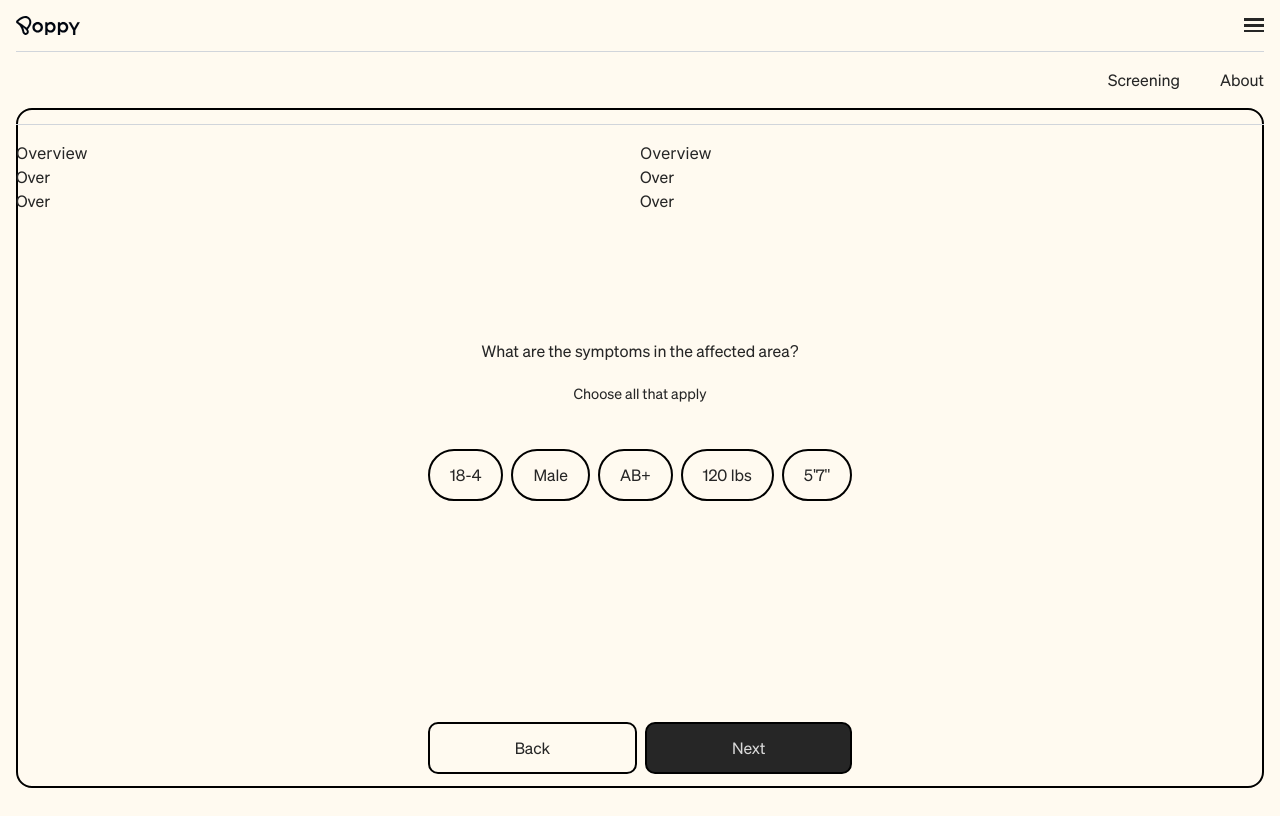
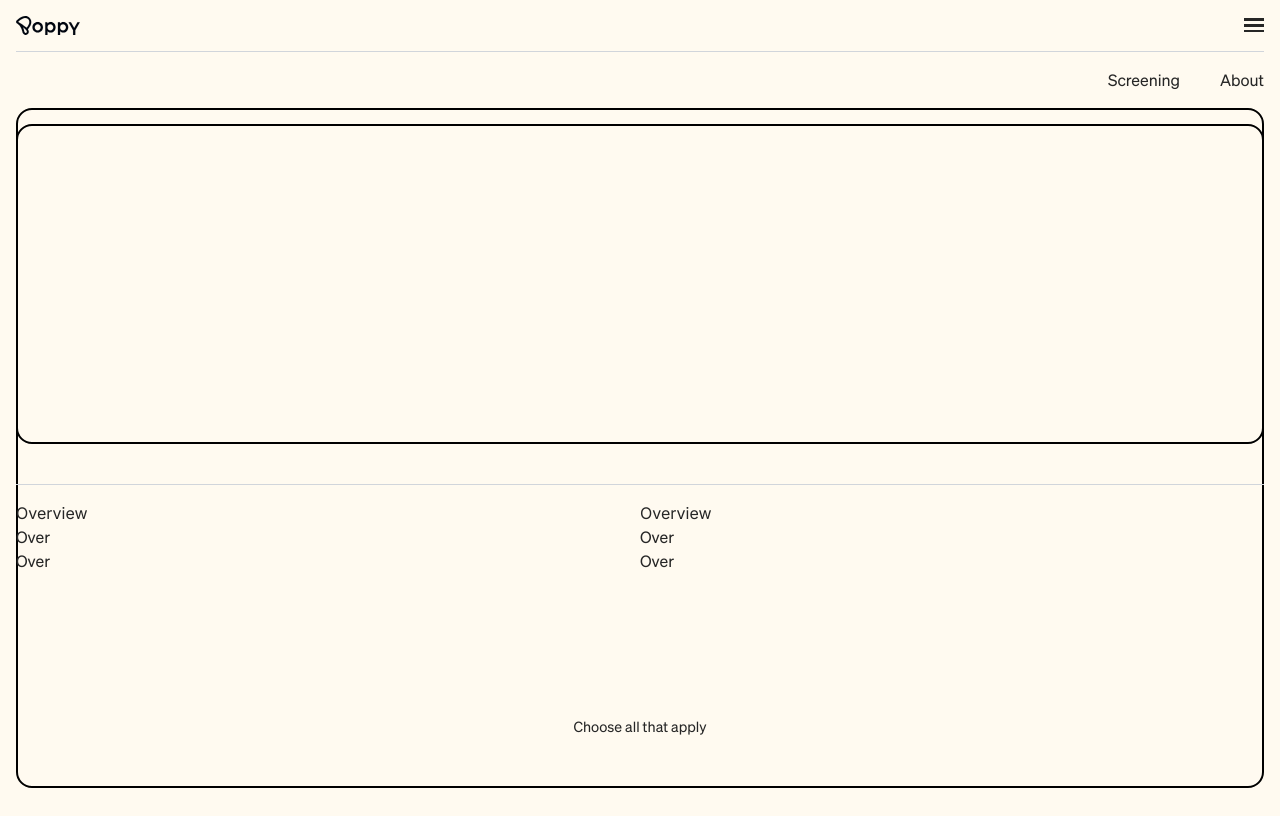
Before and after one commit to PeekaBoo-Labs/Poppy-Web, a Next.js app: page / in a window 1280 px wide. Built offline with nearby package versions, Linux system fonts and the light colour scheme.

Commit message:
Cleaned up

```diff
--- a/src/app/page.tsx
+++ b/src/app/page.tsx
@@ -1,15 +1,34 @@
-import QuestionOption from '@/components/QuestionOption'
-import Caption from '@/components/Caption'
-import { LongButton } from '@/components/Buttons'
-import NavBar from '@/components/NavBar'
+import React from 'react';
+import QuestionOption from '@/components/QuestionOption';
+import Caption from '@/components/Caption';
+import { LongButton } from '@/components/Buttons';
+import NavBar from '@/components/NavBar';
 
-import './page.css'
-import '../styles/fonts.css'
+// You can use dynamic import if ScrollHeader is client-only
+// import dynamic from 'next/dynamic';
+// const ScrollHeader = dynamic(() => import('@/components/ScrollHeader'), { ssr: false });
+
+import './page.css';
+import '../styles/fonts.css';
+
+function QuestionBlock({ bgColor = '#FFFAF0', zIndex = 5 }) {
+  return (
+    <div className={`flex justify-center p-2 bg-[${bgColor}] rounded-2xl border-2 border-black overflow-hidden h-[85vh] z-[${zIndex}]`}>
+      <div className="flex-grow"></div>
+      <div className="flex flex-col justify-between h-full items-start">
+        <div className="flex-grow"></div>
+        <Caption>Choose all that apply</Caption>
+      </div>
+      <div className="flex-grow"></div>
+    </div>
+  );
+}
 
 export default function Home() {
   return (
-    <body>
     <div className="flex flex-col m-4">
+      {/* <ScrollHeader/> */}
+
       <NavBar/>
       <div className="bg-gray-300 h-px"></div>
 
@@ -21,71 +40,19 @@ export default function Home() {
         </div>
       </div>
 
-        <div className="flex flex-col space-y-[-190%]  z-[-1]">
-          <div className="flex justify-between p-2 bg-[#FFFAF0] rounded-2xl border-2 border-black overflow-hidden h-[85vh] z-[5]">
-            <div className="flex-grow"></div>
-            <div className="flex flex-col justify-between">
-              <div className="flex-grow"></div>
-
-              <h1 className="text-center mb-3 px-10">What are the symptoms in the affected area?</h1>
-              <Caption>Choose all that apply</Caption>
-
-              <div className="flex flex-wrap justify-center items-center">
-                {
-                  ["18-4", "Male", "AB+", "120 lbs", "5'7\""].map((text, index) => (
-                    <QuestionOption text={text} selected={index == 0} key={index} />
-                  ))
-                }
+      <div className="flex flex-col space-y-[-190%]">
+        <QuestionBlock bgColor="#FFFAF0" zIndex={5} />
+        <QuestionBlock bgColor="#FFFAF0" zIndex={4} />
+        <QuestionBlock bgColor="#FFA701" zIndex={3} />
+        <QuestionBlock bgColor="#FFA701" zIndex={2} />
+        <QuestionBlock bgColor="#FFFAF0" zIndex={1} />
       </div>
 
-              <div className="flex-grow"></div>
-
-              <div className="flex w-full">
-                <LongButton type="secondary">Back</LongButton>
-                <LongButton type="primary">Next</LongButton>
-              </div>
-            </div>
+      <div className="flex justify-center p-2 bg-[#FFFAF0] rounded-2xl border-2 border-black overflow-hidden h-[40vh] mt-4">
         <div className="flex-grow"></div>
       </div>
 
-          <div className="flex justify-center p-2 bg-[#FFFAF0] rounded-2xl border-2 border-black overflow-hidden h-[85vh] z-[4]">
-            <div className="flex-grow"></div>
-            <div className="flex flex-col justify-between h-full items-start">
-              <div className="flex-grow"></div>
-              <Caption>Choose all that apply</Caption>
-            </div>
-            <div className="flex-grow"></div>
-          </div>
-
-          <div className="flex justify-center p-2 bg-[#FFA701] rounded-2xl border-2 border-black overflow-hidden h-[85vh] z-[3]">
-            <div className="flex-grow"></div>
-            <div className="flex flex-col justify-between h-full items-start">
-              <div className="flex-grow"></div>
-              <Caption>Choose all that apply</Caption>
-            </div>
-            <div className="flex-grow"></div>
-          </div>
-
-          <div className="flex justify-center p-2 bg-[#FFA701] rounded-2xl border-2 border-black overflow-hidden h-[85vh] z-[2]">
-            <div className="flex-grow"></div>
-            <div className="flex flex-col justify-between h-full items-start">
-              <div className="flex-grow"></div>
-              <Caption>Choose all that apply</Caption>
-            </div>
-            <div className="flex-grow"></div>
-          </div>
-
-          <div className="flex justify-center p-2 bg-[#FFFAF0] rounded-2xl border-2 border-black overflow-hidden h-[85vh] z-[1]">
-            <div className="flex-grow"></div>
-            <div className="flex flex-col justify-between h-full items-start">
-              <div className="flex-grow"></div>
-              <Caption>Choose all that apply</Caption>
-            </div>
-            <div className="flex-grow"></div>
-          </div>
-        </div>
-
-        <div className="bg-gray-300 h-px my-4"></div>
+      <div className="bg-gray-300 h-px my-4 mt-10"></div>
 
       <div className="flex w-full">
         <div className="w-1/2">
@@ -103,9 +70,6 @@ export default function Home() {
           </div>
         </div>
       </div>
-
-
     </div>
-    </body>
-  )
+  );
 }
--- /dev/null
+++ b/src/components/ScrollHeader.tsx
@@ -0,0 +1,9 @@
+// ScrollHeader.tsx
+
+export default function ScrollHeader() {
+  return (
+    <div className="fixed top-0 left-0 w-full h-16 bg-blue-500 z-50">
+      Your Header Content Here
+    </div>
+  );
+}
```
Lines whose indentation alone changed are shown as unchanged.
